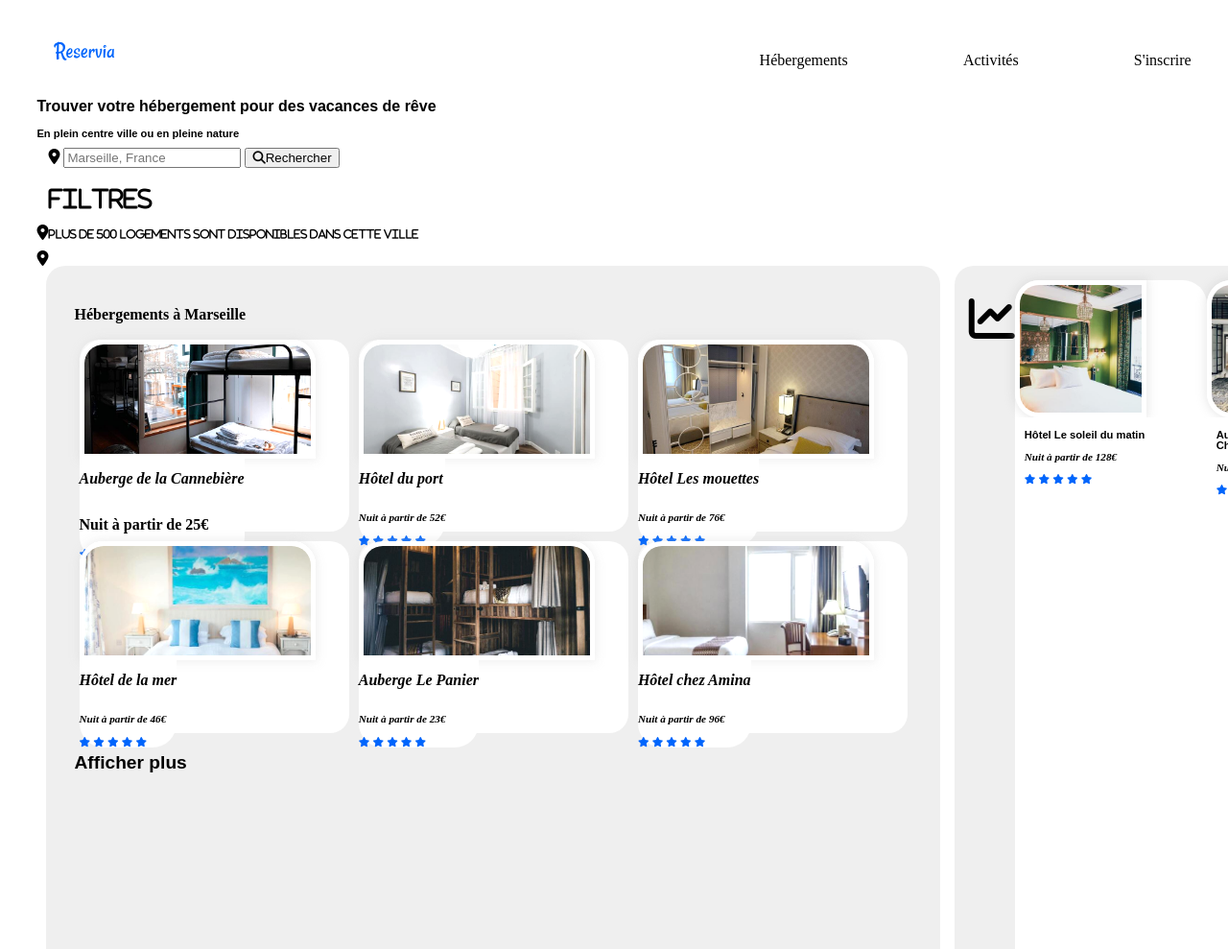
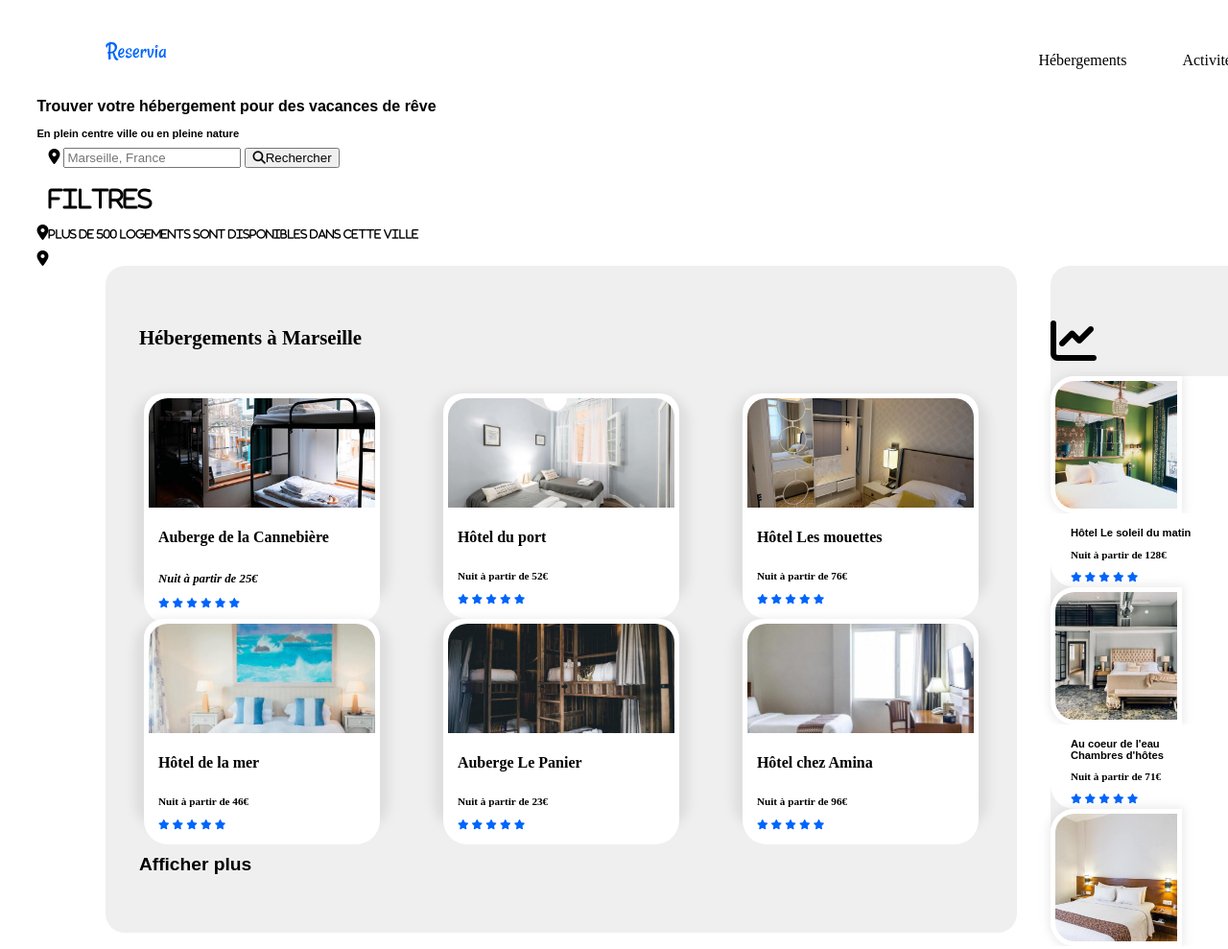
Before and after one commit to capucinemahe/reservia, a plain HTML site: page Reservia/Index.html in a window 1280 px wide. Shown: the top 989 px of the page at 96% size. Drawn offline with Linux system fonts and the light colour scheme; files whose address does not match are found by name.

Commit message:
dimanche 19:47

```diff
--- a/Reservia/CSS/Styles.css
+++ b/Reservia/CSS/Styles.css
@@ -13,8 +13,7 @@ src:  url('CSS/Raleway/Raleway-VariableFont_wght.ttf');
 
 body
 {
-font-family: 'Raleway-Regular', sans-serif;
-width: auto;
+width: 1440px;
 height: auto;
 margin-left: 3%;
 margin-right: 3%;
@@ -23,7 +22,7 @@ background-color: white;
 }
 
 
-a  /* pour supprimer le soulignement et la couleur violette des textes cliquables */
+a  /* supprime le soulignement et la couleur violette des textes cliquables */
 {
 text-decoration: none;
 color: initial;
@@ -38,9 +37,11 @@ display: flex;
 flex-direction: row;
 flex-wrap: nowrap;
 justify-content: space-between;
-width:  auto;
-height: auto;
-font-family: 'Raleway';
+width:  100%;
+height: 100%;
+margin-left: 54px;
+margin-right: 54px;
+font-family: Raleway;
 }
 
 .logo
@@ -54,7 +55,7 @@ width: 100px;
 {
 display: flex;
 flex-direction: row;
-justify-content: space-between;
+justify-content: space-around;
 width: 450px;
 }
 
@@ -62,18 +63,21 @@ width: 450px;
 {
 font-size: 1em;
 color: red;
+width: 150px;
 }
 
 .activites
 {
 color: green;
 font-size: 1em;
+width: 150px;
 }
 
 .sinscrire
 {
 color: yellow;
 font-size: 1em;
+width: 150px;
 }
 
 li
@@ -100,28 +104,10 @@ color: black;
 font-size: 0.7em;
 }
 
-
-#bloc-recherche
-{
-  display:  flex;
-}
-
 .info
 {
 font-size: 0.7em;
 }
-
-
-.texte-rechercher
-{
-color: white;
-background-color: #0065fc;
-font-family: "Raleway-Bold" sans-serif;
-border-radius: 0px 5px 5px 0px;
-font-size: 1em;
-padding: 0.5em 1em 0.5em 1em;
-}
-
 
 
 /* Section 2 : Hébergements à Marseille */
@@ -131,51 +117,52 @@ padding: 0.5em 1em 0.5em 1em;
 display: flex;
 flex-direction: row;
 background-color: white;
+width: 1440px;
+height: 680px;
+margin-left: 54px;
+margin-right: 54px;
 }
 
 .bloc-hebergements
 {
-width: 60%;
-height: 900px;
-margin-left: 10px;
-margin-right: 5px;
-padding: 2%;
+display: flex;
+flex-direction: column;
+justify-content: space-around;
+width: 880px;
+height: 625px;
+margin: auto;
+padding: 35px;
 border-radius: 20px;
 background-color: rgb(239, 239, 239);
 }
 
-
-
 .titrehebergements
 {
-font-family: "Raleway-Bold";
-font-size: 1em;
+font-family: Raleway-Bold;
+font-size: 1.3em;
 }
 
 .ligne1
 {
 display: flex;
 flex-direction: row;
+justify-content: space-between;
 }
 
 .vignettehebergement
 {
-display: flex;
-justify-content: space-between;
 margin: 5px;
-align-content: flex-start;
 border-width: 5px;
 border-color: white;
 background: white;
 border-radius: 20px;
-width: 50%;
 height: 200px;
+box-shadow: 0px 10px 10px 10px rgba(187, 184, 184, 0.3);
 }
 
 
 .reglagesphotosh
 {
-
   width: 236px;
   height: 114px;
   object-fit: cover;
@@ -183,33 +170,31 @@ height: 200px;
   border-width: 5px;
   border-color: white;
   border-radius: 25px 25px 0px 0px;
-  box-shadow: 0px 0px 10px 2px rgba(187, 184, 184, 0.3);
-  filter: brightness(1.1);
 }
 
 
 .souslaphoto
 {
-font-family: Raleway;
-font-size: 1em;
 display: flex;
 flex-direction: column;
 justify-content: flex-start;
+font-family: Raleway;
+font-size: 1em;
 background: white;
-position: absolute;
-margin-top: -5px;
 border-radius: 0px 0px 25px 25px;
+padding-left: 15px;
+padding-bottom: 15px;
 }
 
 
 h3
 {
 font-family: Raleway;
+font-weight: bold;
 font-size: 1em;
-font-style: italic;
 }
 
-.prix
+.price
 {
 font-family: Raleway;
 font-size: 0.8em;
@@ -222,10 +207,28 @@ color: #0065fc;
 font-size: 0.8em;
 }
 
+
+
+
+
+
 .ligne2
 {
 display: flex;
 flex-direction: row;
+justify-content: space-between;
+}
+
+
+.vignettehebergement
+{
+margin: 5px;
+border-width: 5px;
+border-color: white;
+background: white;
+border-radius: 20px;
+height: 200px;
+box-shadow: 0px 10px 10px 10px rgba(187, 184, 184, 0.3);
 }
 
 
@@ -243,12 +246,14 @@ margin-bottom: 15px;
 .bloc-lespops
 {
 display: flex;
-flex: 1;
-width: 30%;
-height: 900px;
-margin-right: 15px;
-margin-left: 10px;
-padding: 1%;
+flex-direction: column;
+justify-content: space-around;
+width: 420px;
+height: 625px;
+margin: auto;
+padding-top: 40px;
+padding-bottom: 35px;
+border-radius: 20px;
 border-radius: 20px;
 background-color: rgb(239, 239, 239);
 }
@@ -352,21 +357,17 @@ font-size: 1em;
 
 .conteneur2
 {
-display: flex;
-flex-direction: row;
+
 }
 
 .vignetteactivites
 {
-display: flex;
-flex-direction: row;
-justify-content: space-between;
 }
 
 
 .reglagesphotosa
 {
-display: flex;
+
 width: 127px;
 height: 133px;
 object-fit: cover;
--- a/Reservia/Index.html
+++ b/Reservia/Index.html
@@ -3,19 +3,17 @@
         <head>
             <meta charset="utf-8"/>
             <meta name="description" content="Bienvenue sur Réservia"/>
-    <!-- CSS -->
+    <!-- mon fichier CSS -->
             <link rel="stylesheet" type="text/css" href="CSS/styles.css" media="all"/>
     <!-- police -->
-            <link href="https://fonts.google.com/specimen/Raleway?query=raleway#standard-styles" rel="CSS/Raleway" type="text/css">
+            <link href="https://fonts.google.com/specimen/Raleway?query=raleway#standard-styles" rel="CSS/Raleway" type="text/css"/>
     <!-- fontawesome -->
     <script src="https://kit.fontawesome.com/45e38e596f.js" crossorigin="anonymous"></script>
 
+<title>Reservia</title>
 
-        <title>Reservia</title>
-
-        </head>
-
-    <body>
+</head>
+ <body>
 
 <!-- Header -->
 
@@ -41,28 +39,26 @@
 
 <section class="research">
 
-<header>
     <h1 class="titre1"> Trouver votre hébergement pour des vacances de rêve </h1>
     <h2 class="titre2"> En plein centre ville ou en pleine nature </h2>
-</header>
-
 
     <form>
         <span class="localisation"><i class="fas fa-map-marker-alt"></span>
             <input class="barre-recherche" type="search" name="Barre de recherche" placeholder="Marseille, France">
-            <button><i class="fas fa-search"></i><span class="searchFormButton">Rechercher</span></button>
+            <button><i class="fas fa-search"></i><span class="boutonloupe">Rechercher</span></button>
     </form>
 
 <!-- manque les filtres, les mettre dans un div, puis chacune dans un div avec son titre et son icone qui sera un i, avec les icones alignées, + flex  -->
+
 <div class="filtres">
-   <h2 class="filtres"> Filtres </h2>
-
+   <h2 class="titrefiltres"> Filtres </h2>
 </div>
 
-    <div>
+  <div>
         <!-- ajouter icone i qui sera aussi dans un div -->
    <p class="info">Plus de 500 logements sont disponibles dans cette ville</p>
   </div>
+
 </section>
 
 
@@ -71,7 +67,7 @@
 <section id="hebergements-et-pops">
 
   <div class="bloc-hebergements">
-   <h1 class="titrehebergements">Hébergements à Marseille </h1>
+   <h2 class="titrehebergements">Hébergements à Marseille </h2>
 
           <!-- Les 6 hébergements -->
 
@@ -209,13 +205,13 @@
       <a href="#"> <h2 class="afficherplus">Afficher plus</h2> </a>
 </div>
 
-</div>    <!-- fermeture bloc hébergements -->
+</div>    <!-- fermeture de bloc-hebergements -->
 
 
 
       <!-- Bloc : Les plus populaires -->
 
-<aside class="bloc-lespops">
+<div class="bloc-lespops">
     <h1 class="titrepops"><Les plus populaires><i class="fas fa-chart-line"></i></h1>
 
 
@@ -271,10 +267,7 @@
      </a>
 </div>
 
-
-
-
- </aside>
+</div>
 
 </section> <!-- fermeture de la section 2 : Hébergements et populaires -->
 
```
